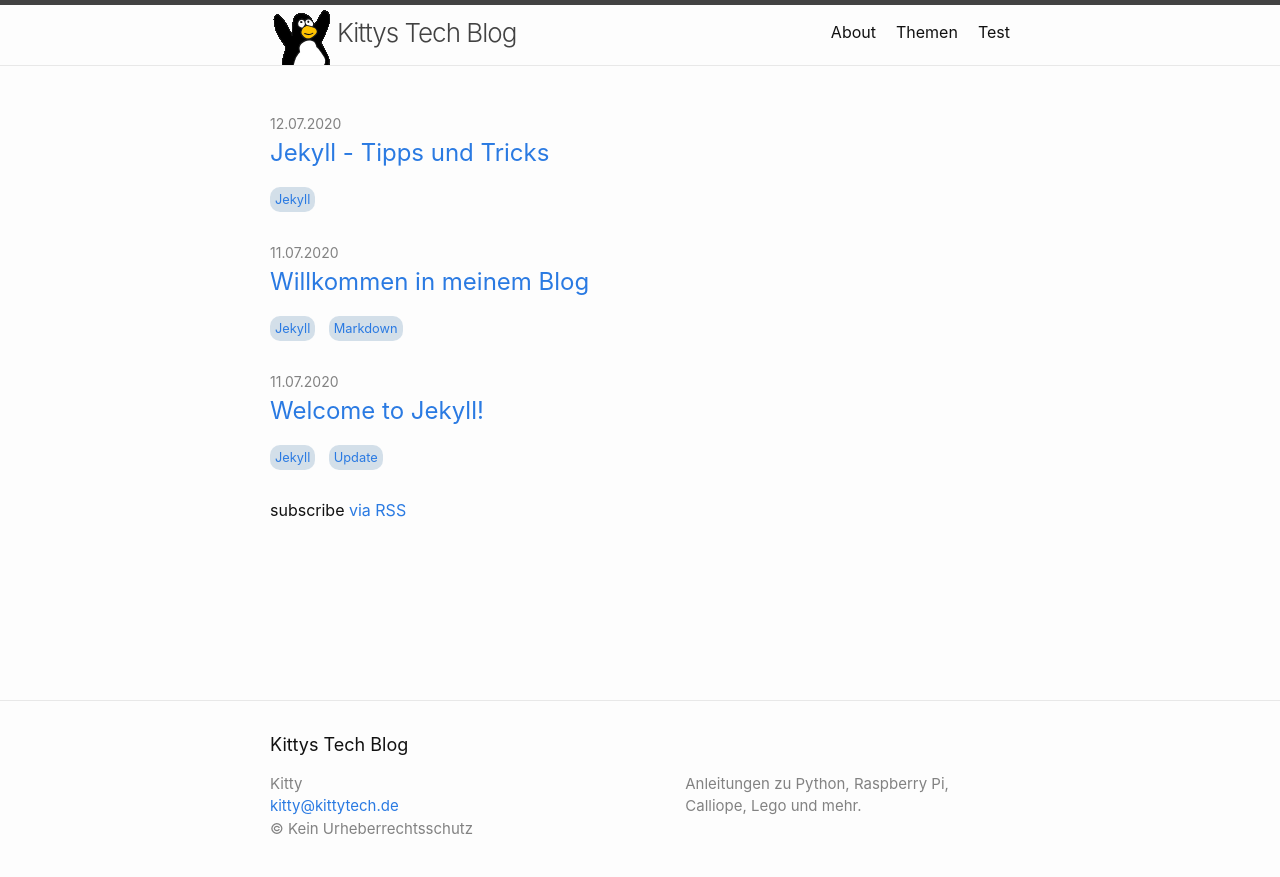
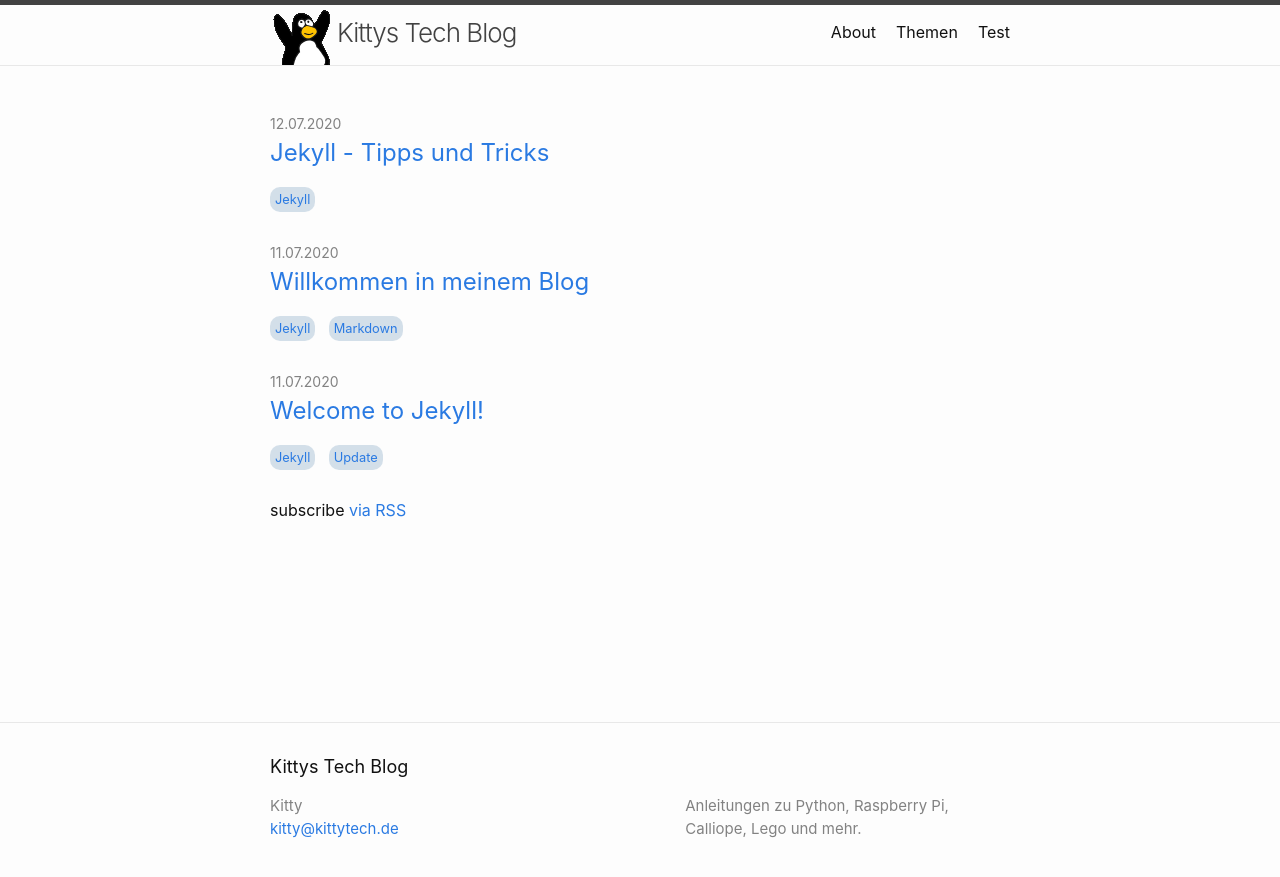
Before and after one commit to verena-km/my-blog, a Jekyll site: the page built from index.markdown, in a window 1280 px wide. Shown: the top 877 px of the page. Built offline with Jekyll 4.4.1, drawn with Linux system fonts in a browser that asks for light colours; part of the change alters nothing that is shown.

Commit message:
Removed copyright

```diff
--- a/_config.yml
+++ b/_config.yml
@@ -34,7 +34,7 @@ minima:
   date_format: "%d.%m.%Y"
 
 # Eigene Felder
-copyright: Kein Urheberrechtsschutz
+#copyright: Kein Urheberrechtsschutz
 title_logo: /images/tux-yay2.png
 
 # Build settings
```
